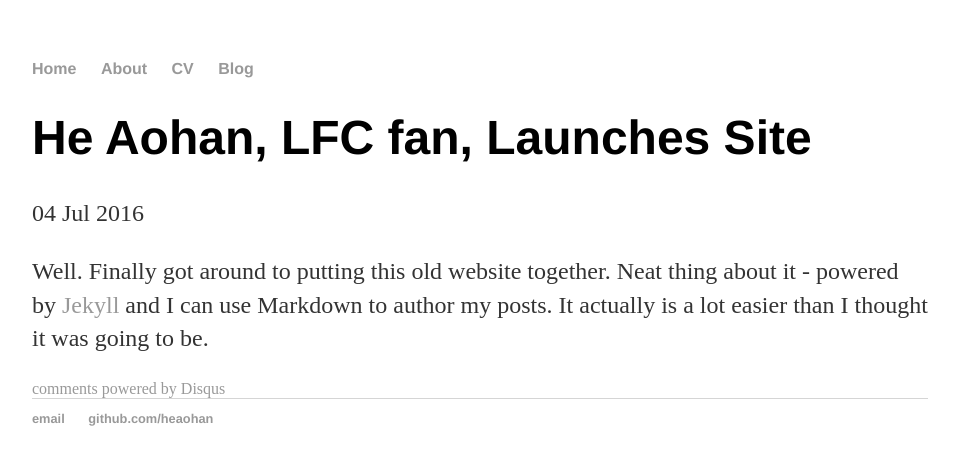
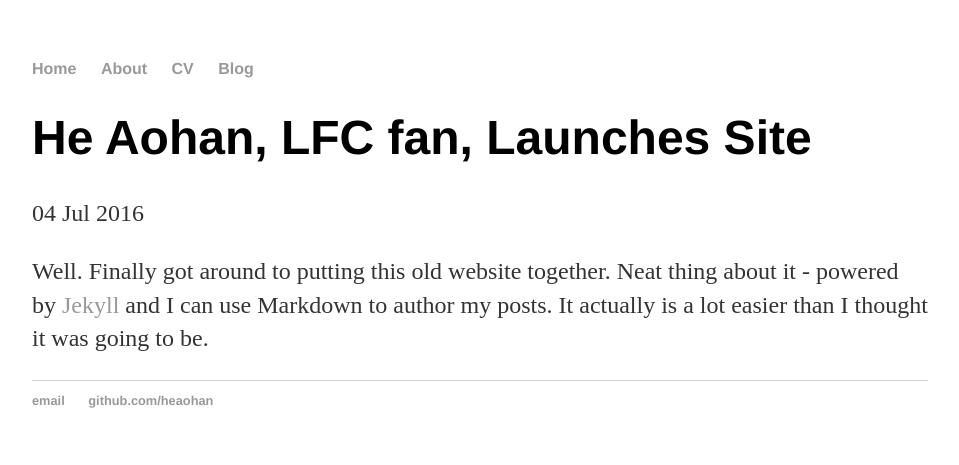
Before and after one commit to heaohan/heaohan.github.io, a Jekyll site: the page built from _posts/2016-07-04-he-aohan-site-launched.md, in a window 1280 px wide. Shown: the top 465 px of the page, without its empty margins (160-1119 px from the left). Built offline with Jekyll 4.4.1, drawn with Linux system fonts in a browser that asks for light colours; comment, search, counter and statistics services are not loaded; some of the changed lines change nothing that is shown.

Commit message:
Update disqus.html

```diff
--- a/_includes/disqus.html
+++ b/_includes/disqus.html
@@ -3,11 +3,13 @@
         /* * * CONFIGURATION VARIABLES: EDIT BEFORE PASTING INTO YOUR WEBPAGE * * */
         var disqus_shortname = 'heaohan'; // required: replace example with your forum shortname
         /* * * DON'T EDIT BELOW THIS LINE * * */
-        (function() {
-            var dsq = document.createElement('script'); dsq.type = 'text/javascript'; dsq.async = true;
-            dsq.src = '//' + disqus_shortname + '.disqus.com/embed.js';
-            (document.getElementsByTagName('head')[0] || document.getElementsByTagName('body')[0]).appendChild(dsq);
-        })();
-    </script>
-    <noscript>Please enable JavaScript to view the <a href="http://disqus.com/?ref_noscript">comments powered by Disqus.</a></noscript>
-    <a href="http://disqus.com" class="dsq-brlink">comments powered by <span class="logo-disqus">Disqus</span></a>
+         (function() {
+        var d = document, s = d.createElement('script');
+
+        s.src = '//heaohan.disqus.com/embed.js';
+
+        s.setAttribute('data-timestamp', +new Date());
+        (d.head || d.body).appendChild(s);
+    })();
+</script>
+<noscript>Please enable JavaScript to view the <a href="https://disqus.com/?ref_noscript" rel="nofollow">comments powered by Disqus.</a></noscript>
```
